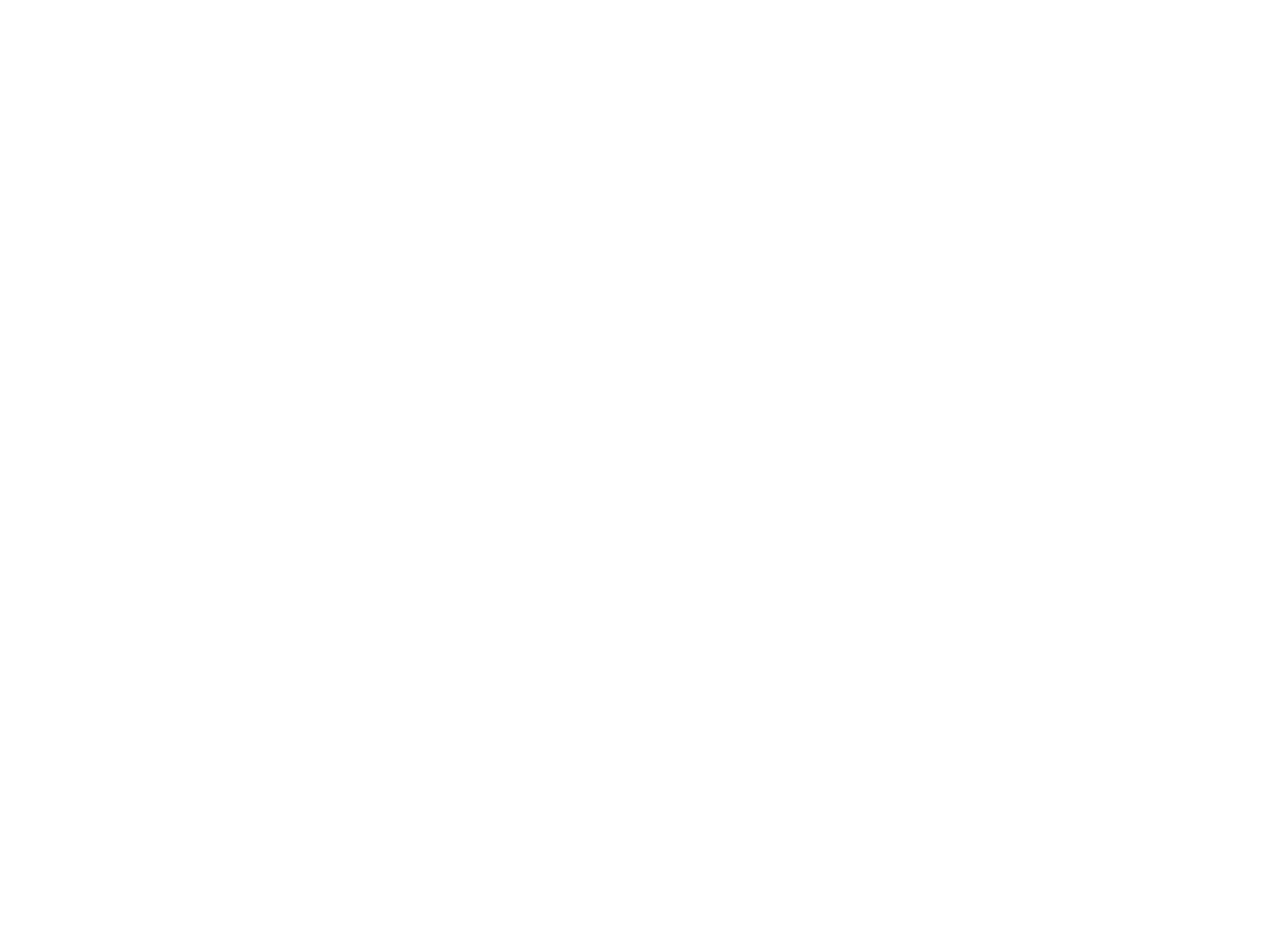
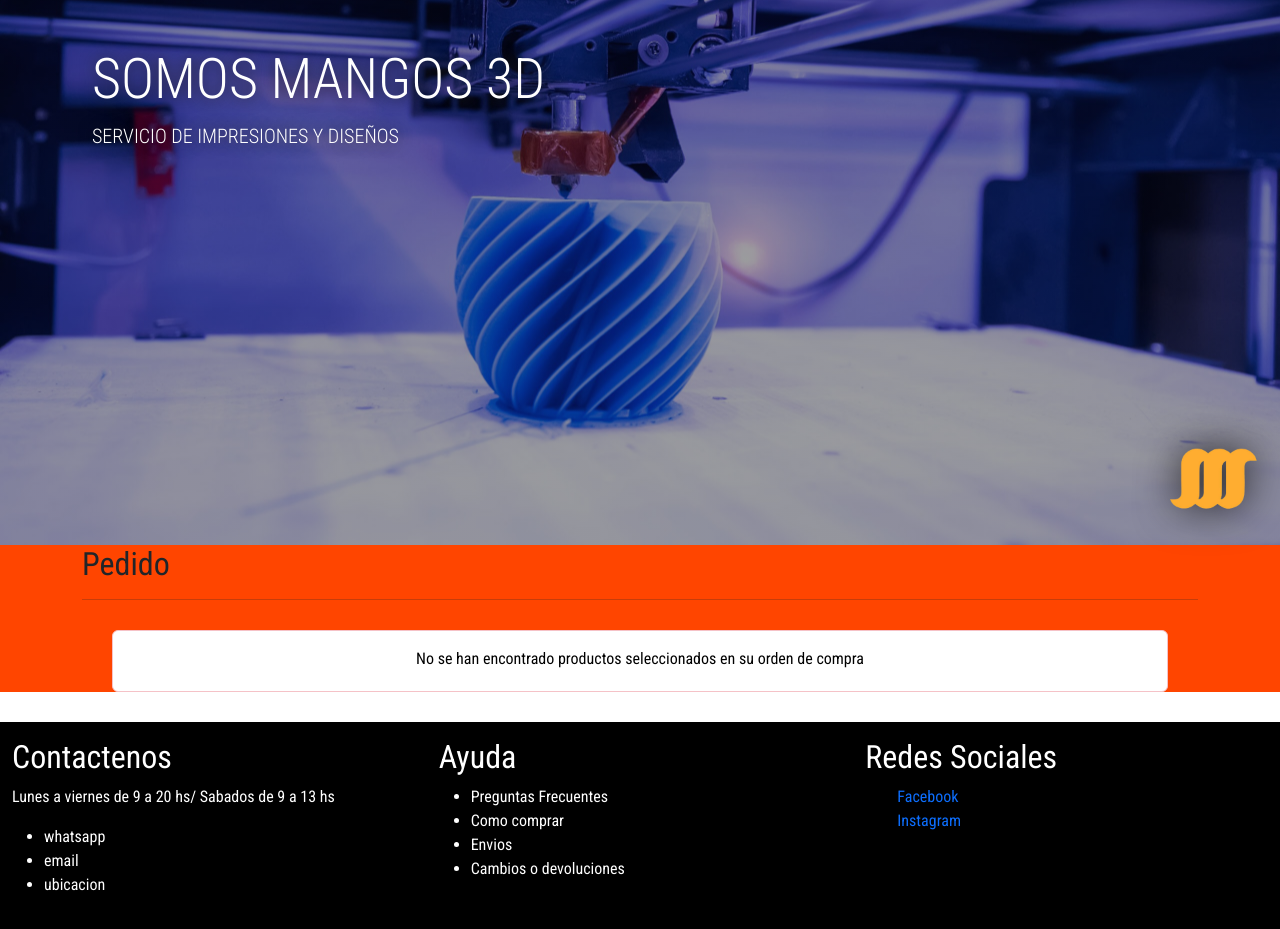
Before and after one commit to DeroniElguetaB/Mangos-3D-EC, a React (Create React App) app: page /Checkout in a window 1280 px wide. Before the commit this address had no page. Shown: the part 320-1249 px from the top of the page. Before the commit the page ends 800 px from the top, so only its background shows below. Built offline with nearby package versions, Linux system fonts and the light colour scheme.

Commit message:
Agregado de componente Checkout

```diff
--- a/src/App.css
+++ b/src/App.css
@@ -152,3 +152,7 @@
 .logotipo{
   border: 2px 2px solid black;
 }
+/* -------------------------------------------------------Checkout------------------------------------------------------------------ */
+.pedido{
+  background-color: orangered;
+}
--- a/src/App.js
+++ b/src/App.js
@@ -1,12 +1,13 @@
 import './App.css';
 import 'core-js/actual';
 import {BrowserRouter, Routes, Route} from 'react-router-dom'
-import Inicio from './components/Pestañas.jsx/Inicio';
-import Compania from './components/Pestañas.jsx/Compañia';
-import Productos from './components/Pestañas.jsx/Productos';
-import ProductosDetalle from './components/Pestañas.jsx/ProductosDetalle';
+import Inicio from './components/Pestañas/Inicio';
+import Compania from './components/Pestañas/Compañia';
+import Productos from './components/Pestañas/Productos';
+import ProductosDetalle from './components/Pestañas/ProductosDetalle';
 import Provider from './components/Context/Context';
 import Cart from './components/Cart/Cart';
+import Checkout from './components/Checkout/Checkout';
 
 function App() {
   return (
@@ -19,6 +20,7 @@
           <Route exact path='/Productos/category/:estilo' element={<Productos/>}/>
           <Route exact path='/Productos/item/:id' element={<ProductosDetalle/>}/>
           <Route exact path='/Cart' element={<Cart/>}/>
+          <Route exact path='/Checkout' element={<Checkout/>} />
         </Routes>
       </BrowserRouter>
     </Provider>
--- a/src/components/Cart/Cart.jsx
+++ b/src/components/Cart/Cart.jsx
@@ -19,6 +19,7 @@
             <Main/>
             <div className="Carrito">
                 <h2> Carrito de compra</h2>
+                <hr></hr>
                 <div className="container">
                     {cartTotal() > 0 ?
                         <table className="table">
@@ -34,7 +35,7 @@
                                 </tr>
                                 {cart.map(item => (
                                     <tr key={item.id}>
-                                        <td className="text-start"><img src={item.imagen} alt={item.nombre} title={item.nombre} width="120" /></td>
+                                        <td className="text-start"><Link to={'/Productos/item/'}><img src={item.imagen} alt={item.nombre} title={item.nombre} width="120" /></Link></td>
                                         <td className="text-start align-middle">{item.nombre}</td>
                                         <td className="text-end align-middle">{item.cantidad} x ${item.precio}</td>
                                         <td className="text-end align-middle">${item.cantidad * item.precio}</td>
@@ -51,10 +52,10 @@
                                     <td colSpan={3} className="text-end fw-bold">Total a Pagar</td>
                                     <td className="text-end fw-bold">${cartSuma()}</td>
                                     <td className="text-end">
-                                        <Link to={"/checkout"} title="Finalizar Compra">
-                                        <button type="button" className="carrito btn fondo position-relative" title="Finalizar Compra" width="16">
-                                        Finalizar Compra <FontAwesomeIcon icon={faCartShopping} />
-                                        </button>
+                                        <Link to={'/Checkout'} title="Finalizar Compra">
+                                            <button type="button" className="carrito btn fondo position-relative" title="Finalizar Compra" width="16">
+                                            Finalizar Compra <FontAwesomeIcon icon={faCartShopping} />
+                                            </button>
                                         </Link>
                                     </td>
                                 </tr>
--- /dev/null
+++ b/src/components/Checkout/Checkout.jsx
@@ -0,0 +1,71 @@
+import React from "react";
+import { useContext } from "react";
+import { CartContext } from '../Context/Context'
+import Footer from "../Footer/Footer";
+import Main from "../Main/Main";
+import Navbar from "../Nav-bar/Nav-bar";
+
+const Checkout = () => {
+
+    const {cart, cartTotal, cartSuma} = useContext(CartContext)
+
+    return (
+        <div>
+            <Navbar />
+            <Main />
+            <div className="pedido">
+                <div className="container">
+                    <h2>Pedido</h2>
+                    <hr/>
+                        {cartTotal() > 0 ?
+                            <div>
+                                <table className="table">
+                                    <tbody>
+                                        <tr>
+                                            <td colSpan={"5"} className="text-end">
+                                            </td>
+                                        </tr>
+                                        {cart.map(item => (
+                                            <tr key={item.id}>
+                                                <td className="text-start"><img src={item.imagen} alt={item.nombre} title={item.nombre} width="120" /></td>
+                                                <td className="text-start align-middle">{item.nombre}</td>
+                                                <td className="text-end align-middle">{item.cantidad} x ${item.precio}</td>
+                                                <td className="text-end align-middle">${item.cantidad * item.precio}</td>
+                                            </tr>
+                                        ))}
+                                        <tr>
+                                            <td colSpan={3} className="text-end fw-bold">Total a Pagar</td>
+                                            <td className="text-end fw-bold">${cartSuma()}</td>
+                                        </tr>
+                                    </tbody>
+                                    <br/>
+                                </table>
+                                <h2>Formulario de pedido</h2>
+                                    <hr />
+                                    <div className="formbuyer">
+                                        <div className="col-md-12">
+                                            <label form="nombre" className="form-label">Nombre</label>
+                                            <input type="text" className="form-control" id="nombre" />
+                                        </div>
+                                        <div>
+                                            <label form="email" className="form-label">Email</label>
+                                            <input type="text" className="form-control" id="email" />
+                                        </div>
+                                        <div>
+                                            <label form="telefono" className="form-label">Teléfono</label>
+                                            <input type="number" className="form-control" id="telefono" />
+                                        </div>
+                                        <br />
+                                        <button type="button" className="btn btn-outline-warning btn-succes">Generar pedido</button>
+                                    </div>
+                                    <br />
+                            </div>
+                        : <div className="alert alert-danger text-center" role="alert">No se han encontrado productos seleccionados en su orden de compra</div>}
+                    </div>
+                </div>
+            <Footer />
+        </div>
+    )
+}
+
+export default Checkout;
```
Also changed, not shown: src/components/Pestañas/Compañia.jsx (renamed from src/components/Pestañas.jsx/Compañia.jsx), src/components/Pestañas/Inicio.jsx (renamed from src/components/Pestañas.jsx/Inicio.jsx), src/components/Pestañas/Productos.jsx (renamed from src/components/Pestañas.jsx/Productos.jsx), src/components/Pestañas/ProductosDetalle.jsx (renamed from src/components/Pestañas.jsx/ProductosDetalle.jsx).
